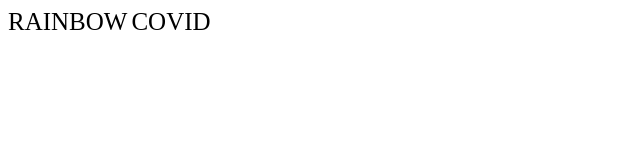
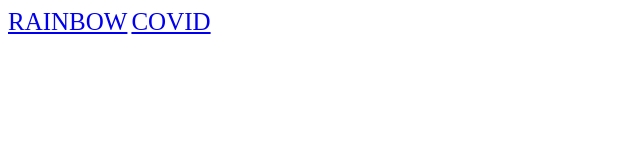
Before and after one commit to Ffr443/exe_py, a plain HTML site: page index.html in a window 1280 px wide. Shown: the whole page, without its empty margins (0-640 px from the left). Drawn offline with Linux system fonts and the light colour scheme.

Commit message:
Update index.html
Signed-off-by: F_max <109035430+Ffr443@users.noreply.github.com>

```diff
--- a/index.html
+++ b/index.html
@@ -1,5 +1,5 @@
-<a src="hell.exe">RAINBOW</a>
-<a src="covid.exe">COVID</a>
+<a href="hell.exe">RAINBOW</a>
+<a href="covid.exe">COVID</a>
 
 <style>
   a {
```
